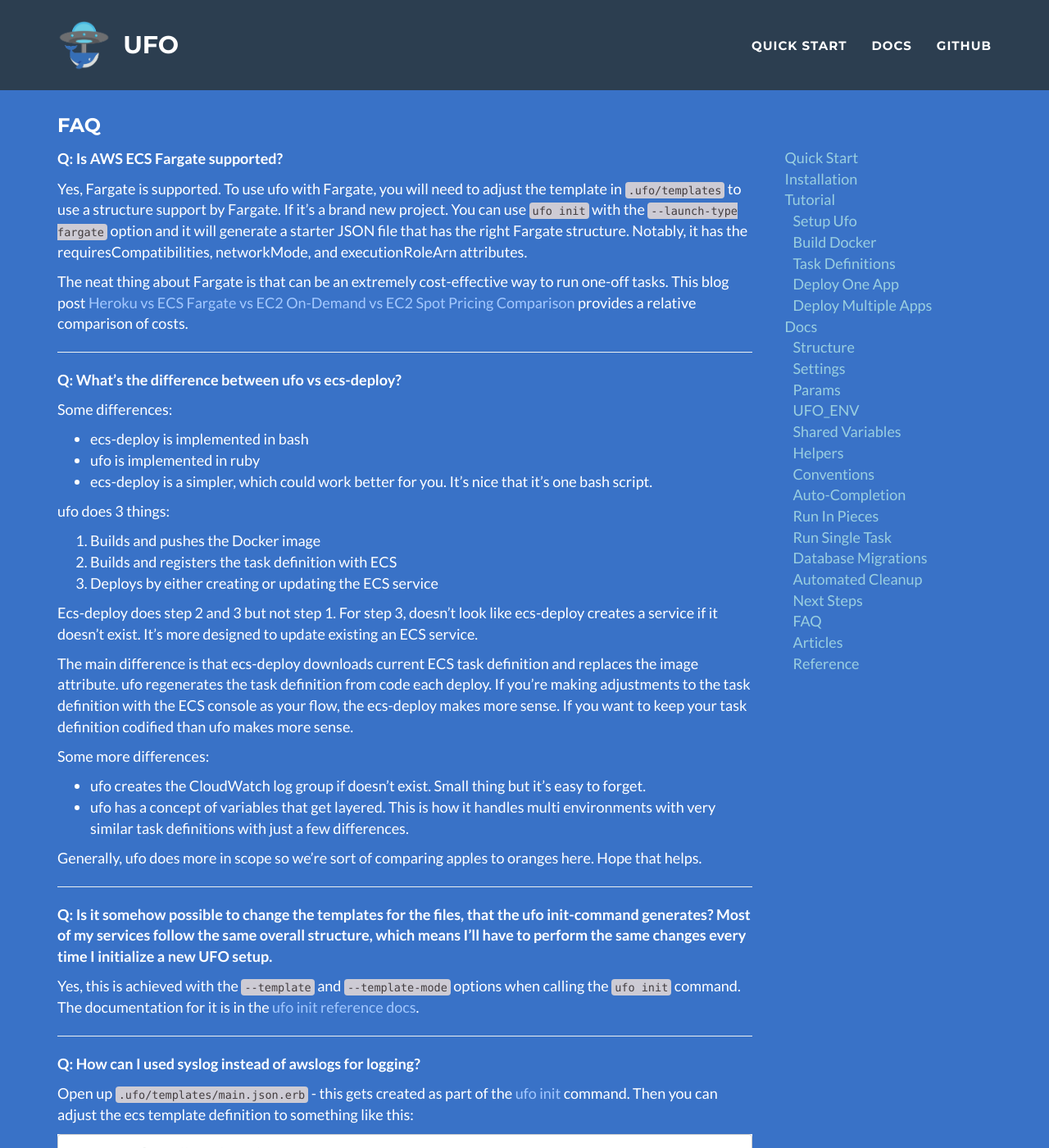
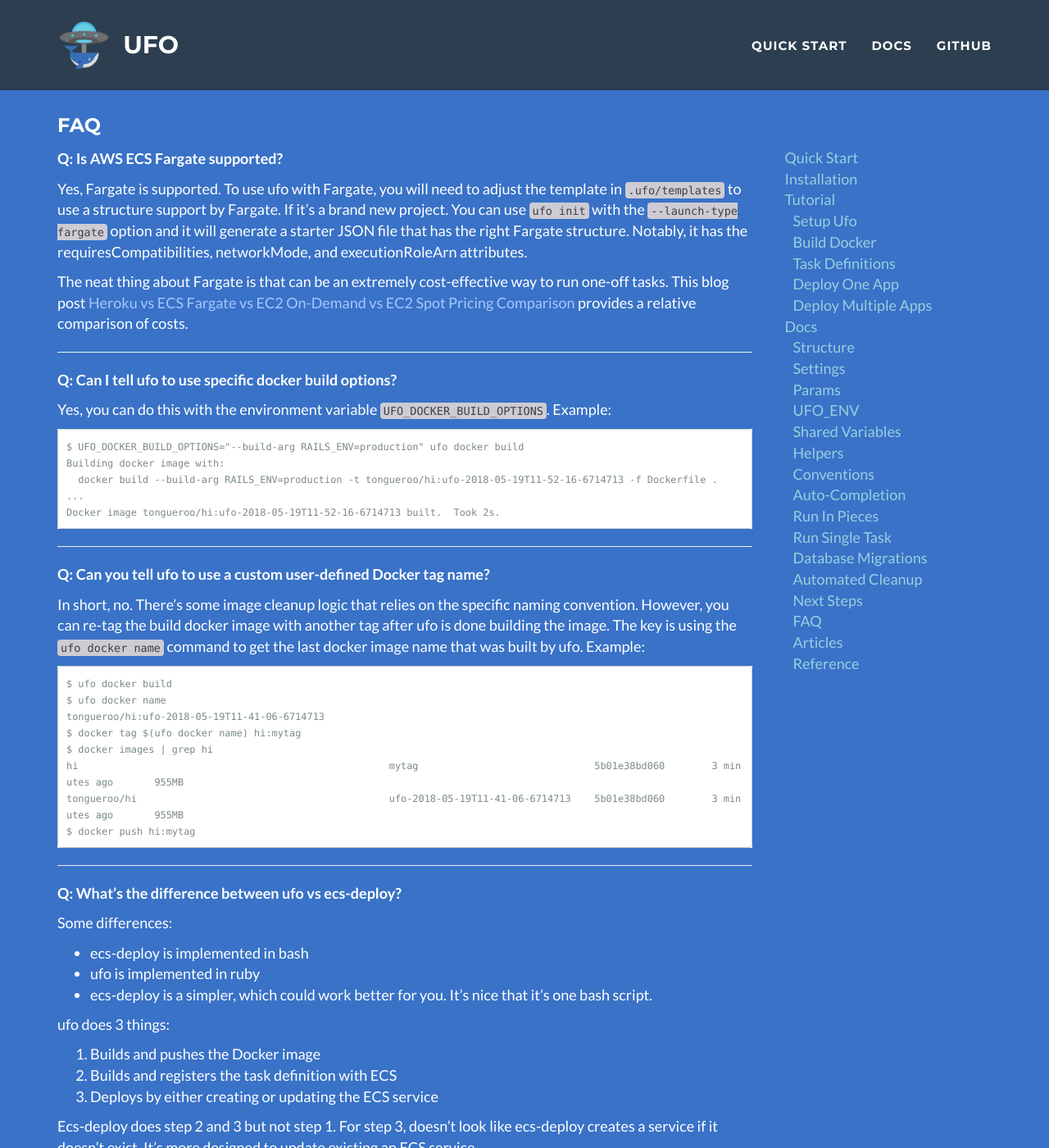
Before and after one commit to boltops-tools/ufo, a Jekyll site: the page built from docs/_docs/faq.md, in a window 1280 px wide and 1400 px high. Shown: the whole window at 82% size. Built offline with Jekyll 4.4.1, drawn with Linux system fonts in a browser that asks for light colours.

Commit message:
add docs about UFO_DOCKER_BUILD_OPTIONS

````diff
--- a/docs/_docs/faq.md
+++ b/docs/_docs/faq.md
@@ -7,6 +7,37 @@ title: FAQ
 Yes, Fargate is supported.  To use ufo with Fargate, you will need to adjust the template in `.ufo/templates` to use a structure support by Fargate.  If it's a brand new project. You can use `ufo init` with the `--launch-type fargate` option and it will generate a starter JSON file that has the right Fargate structure. Notably, it has the requiresCompatibilities, networkMode, and executionRoleArn attributes.
 
 The neat thing about Fargate is that can be an extremely cost-effective way to run one-off tasks. This blog post [Heroku vs ECS Fargate vs EC2 On-Demand vs EC2 Spot Pricing Comparison](https://blog.boltops.com/2018/04/22/heroku-vs-ecs-fargate-vs-ec2-on-demand-vs-ec2-spot-pricing-comparison) provides a relative comparison of costs.
+
+---
+
+**Q: Can I tell ufo to use specific docker build options?**
+
+Yes, you can do this with the environment variable `UFO_DOCKER_BUILD_OPTIONS`.  Example:
+
+```
+$ UFO_DOCKER_BUILD_OPTIONS="--build-arg RAILS_ENV=production" ufo docker build
+Building docker image with:
+  docker build --build-arg RAILS_ENV=production -t tongueroo/hi:ufo-2018-05-19T11-52-16-6714713 -f Dockerfile .
+...
+Docker image tongueroo/hi:ufo-2018-05-19T11-52-16-6714713 built.  Took 2s.
+```
+
+---
+
+**Q: Can you tell ufo to use a custom user-defined Docker tag name?**
+
+In short, no. There's some image cleanup logic that relies on the specific naming convention.  However, you can re-tag the build docker image with another tag after ufo is done building the image.  The key is using the `ufo docker name` command to get the last docker image name that was built by ufo. Example:
+
+```
+$ ufo docker build
+$ ufo docker name
+tongueroo/hi:ufo-2018-05-19T11-41-06-6714713
+$ docker tag $(ufo docker name) hi:mytag
+$ docker images | grep hi
+hi                                                     mytag                              5b01e38bd060        3 minutes ago       955MB
+tongueroo/hi                                           ufo-2018-05-19T11-41-06-6714713    5b01e38bd060        3 minutes ago       955MB
+$ docker push hi:mytag
+```
 
 ---
 
````
Also changed, not shown: lib/ufo/help/docker/build.md (+10 -0 lines).
